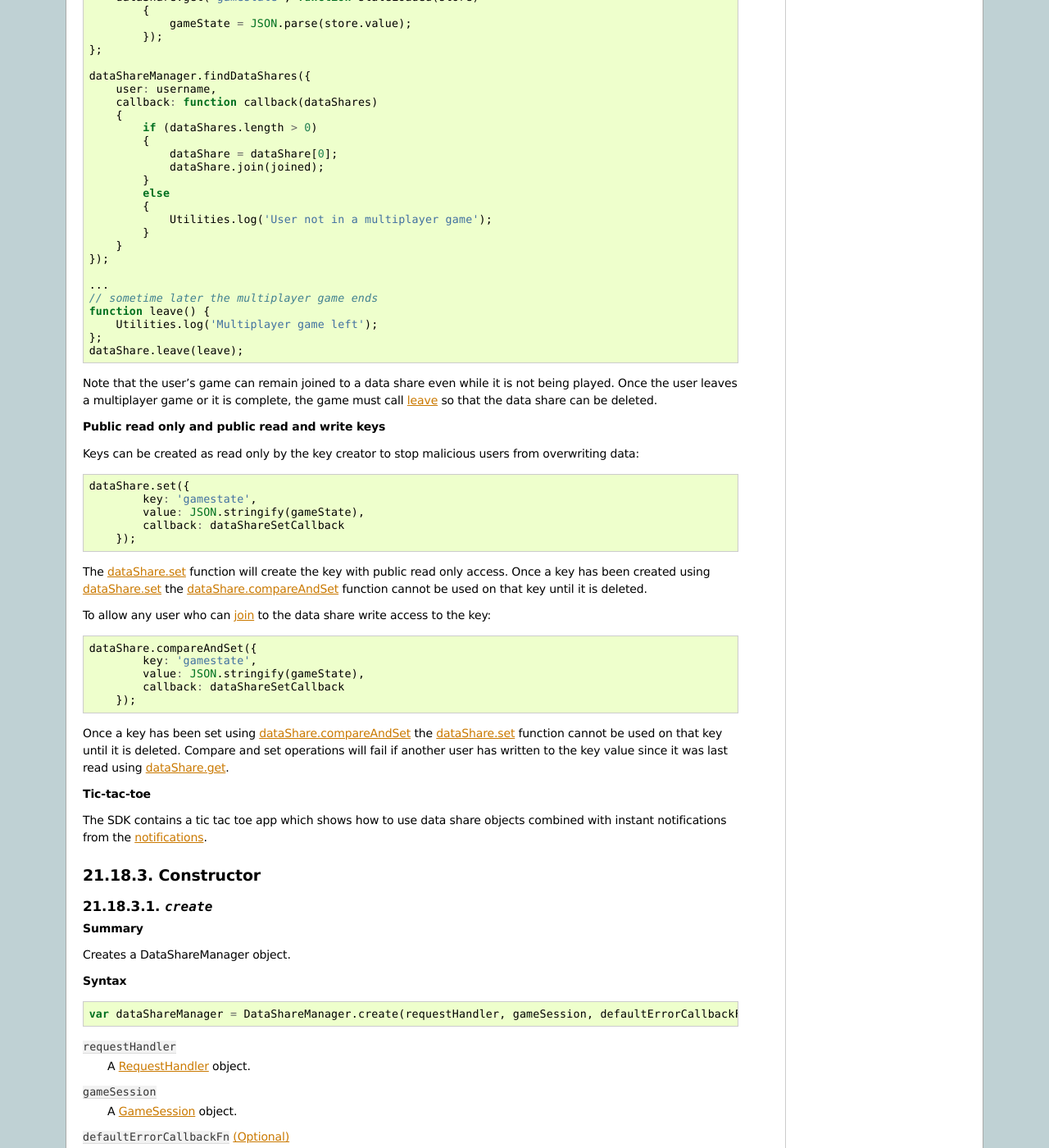
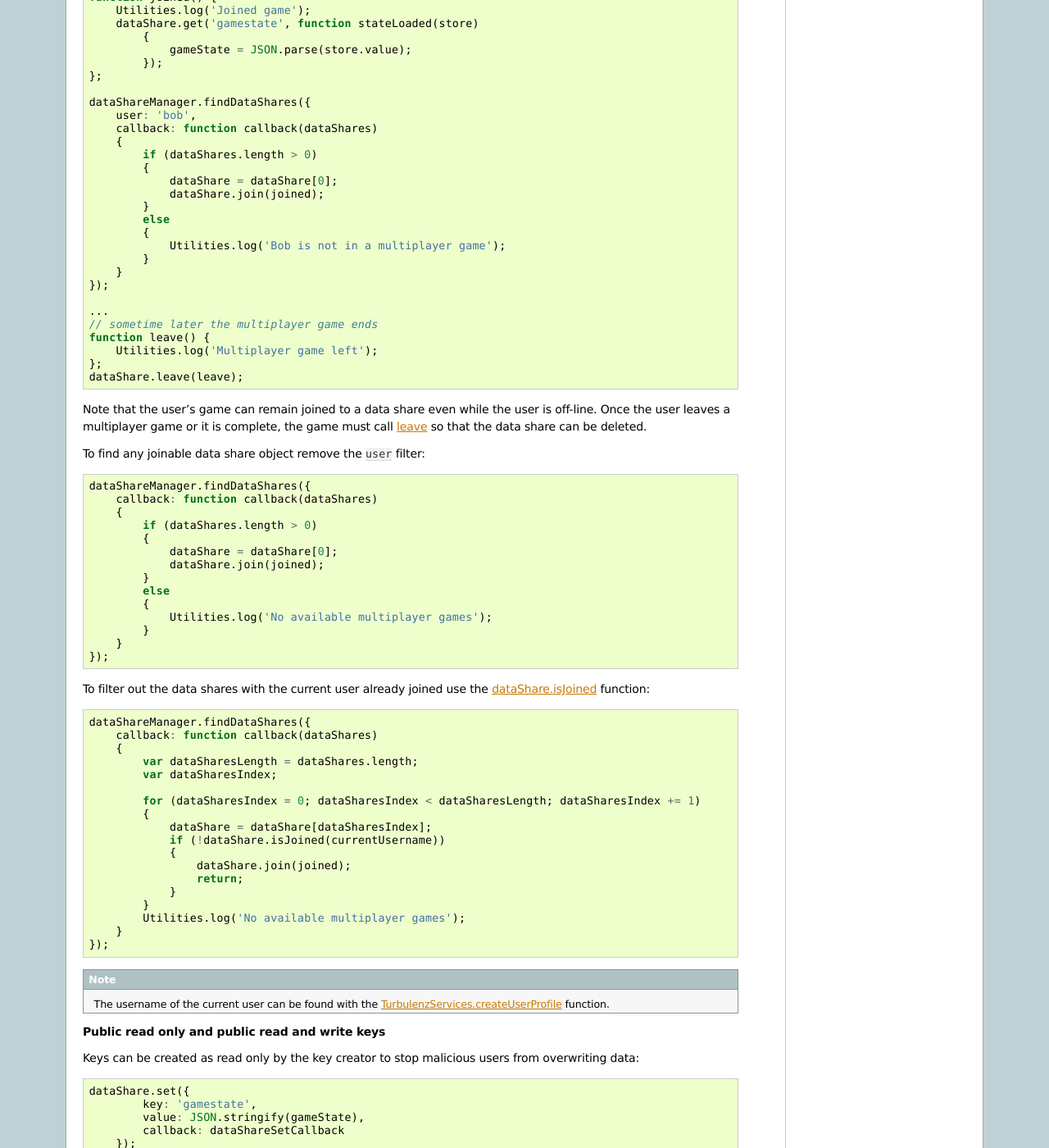
Before and after one commit to turbulenz/turbulenz_engine, a Sphinx documentation site: the page built from docs/source/turbulenz_services/datashare_api.rst, in a window 1280 px wide and 1400 px high, scrolled down 1883 px. Shown: the whole window at 82% size. Built offline with Sphinx 7.4.7, drawn with Linux system fonts in a browser that asks for light colours; some of the changed text lies outside the part shown.

Commit message:
More data share docs updates

```diff
--- a/docs/source/turbulenz_services/datashare_api.rst
+++ b/docs/source/turbulenz_services/datashare_api.rst
@@ -13,7 +13,7 @@ The DataShareManager Object
 
 The ``DataShareManager`` object is an API for creating and finding data share objects.
 Data shares are public key-value stores which allow games to share data or
-communicate asynchronously (while the receiving user is offline) with other user's games.
+communicate asynchronously (while the receiving user is off-line) with other user's games.
 
 For synchronous multiplayer games (with users all playing at the same time) please use the
 :ref:`MultiPlayerSessionManager <multiplayersessionmanager>`.
@@ -61,7 +61,7 @@ Only the owner of a key (the first user to write to the key) can:
 - Delete a key (even for public read and write keys).
   This avoids malicious users deleting a key and then recreating it with themselves as the owner.
 
-For more information see the :ref:`datashare access example <datashare_access_example>`.
+For more information see the :ref:`data share access example <datashare_access_example>`.
 
 **Manually viewing and removing the data store on the local server**
 
@@ -125,10 +125,10 @@ After creating the data share the game can write to its key-value store using th
 
 Data shares can be found using the :ref:`dataShareManager.findDataShares <datasharemanager_finddatashares>` function.
 This function returns an array of data share objects which match the find parameters.
-To use a the data share :ref:`getKeys <datashare_getkeys>`, :ref:`get <datashare_get>`, :ref:`set <datashare_set>` or
+To use the data share :ref:`getKeys <datashare_getkeys>`, :ref:`get <datashare_get>`, :ref:`set <datashare_set>` or
 :ref:`compareAndSet <datashare_compareandset>` functions you first need to :ref:`join <datashare_join>` the data share.
 
-::
+The following code will find the first data share object with the user "bob" joined::
 
     var dataShare;
 
@@ -141,7 +141,7 @@ To use a the data share :ref:`getKeys <datashare_getkeys>`, :ref:`get <datashare
     };
 
     dataShareManager.findDataShares({
-        user: username,
+        user: 'bob',
         callback: function callback(dataShares)
         {
             if (dataShares.length > 0)
@@ -151,7 +151,7 @@ To use a the data share :ref:`getKeys <datashare_getkeys>`, :ref:`get <datashare
             }
             else
             {
-                Utilities.log('User not in a multiplayer game');
+                Utilities.log('Bob is not in a multiplayer game');
             }
         }
     });
@@ -163,9 +163,54 @@ To use a the data share :ref:`getKeys <datashare_getkeys>`, :ref:`get <datashare
     };
     dataShare.leave(leave);
 
-Note that the user's game can remain joined to a data share even while it is not being played.
+Note that the user's game can remain joined to a data share even while the user is off-line.
 Once the user leaves a multiplayer game or it is complete, the game must call :ref:`leave <datashare_leave>` so that the
 data share can be deleted.
+
+To find any joinable data share object remove the ``user`` filter::
+
+    dataShareManager.findDataShares({
+        callback: function callback(dataShares)
+        {
+            if (dataShares.length > 0)
+            {
+                dataShare = dataShare[0];
+                dataShare.join(joined);
+            }
+            else
+            {
+                Utilities.log('No available multiplayer games');
+            }
+        }
+    });
+
+.. _datashare_isjoined_example:
+
+To filter out the data shares with the current user already joined use the
+:ref:`dataShare.isJoined <datashare_isjoined>` function::
+
+    dataShareManager.findDataShares({
+        callback: function callback(dataShares)
+        {
+            var dataSharesLength = dataShares.length;
+            var dataSharesIndex;
+
+            for (dataSharesIndex = 0; dataSharesIndex < dataSharesLength; dataSharesIndex += 1)
+            {
+                dataShare = dataShare[dataSharesIndex];
+                if (!dataShare.isJoined(currentUsername))
+                {
+                    dataShare.join(joined);
+                    return;
+                }
+            }
+            Utilities.log('No available multiplayer games');
+        }
+    });
+
+.. NOTE::
+    The username of the current user can be found with the
+    :ref:`TurbulenzServices.createUserProfile <turbulenzservices_createuserprofile>` function.
 
 .. _datashare_access_example:
 
@@ -198,8 +243,8 @@ read using :ref:`dataShare.get <datashare_get>`.
 
 **Tic-tac-toe**
 
-The SDK contains a tic tac toe app which shows how to use data share objects combined with instant notifications from
-the :ref:`notifications <notificationsmanager>`.
+The SDK contains a tic tac toe app which shows how to use data share objects combined with
+:ref:`instant notifications <notificationsmanager>` with some simple game and lobby logic.
 
 Constructor
 ===========
@@ -283,12 +328,14 @@ Create a :ref:`DataShare <datashare>` object.
 
 ``user`` (Optional)
     A JavaScript string.
-    Find all data shares with the username ``user`` joined.
+    Find data shares with the username ``user`` joined.
 
 ``callback``
     A JavaScript function.
-    Returns a list of the first 64 :ref:`DataShare <datashare>` objects matching the search sorted by most recently
-    created.
+    Returns a list of the first 64 joinable :ref:`DataShare <datashare>` objects matching the search sorted by most
+    recently created.
+    This list can contain data shares that the current user has already joined.
+    Joined data shares can be filtered out with the :ref:`dataShare.isJoined <datashare_isjoined>` function.
 
 ``errorCallback`` :ref:`(Optional) <datasharemanager_errorcallback>`
 
@@ -638,7 +685,7 @@ since the key was last read with :ref:`dataShare.get <datashare_get>`.
 
 **Summary**
 
-Check if a user is joined to the datashare.
+Check if a user is joined to the data share.
 
 **Syntax** ::
 
@@ -649,9 +696,34 @@ Check if a user is joined to the datashare.
     The username to check.
 
 Returns a JavaScript boolean.
+Useful to filter out data shares that the current user is already joined to.
+See the :ref:`finding data shares <datashare_isjoined_example>` example.
 
 Properties
 ==========
+
+.. index::
+    pair: DataShare; id
+
+.. _datashare_id:
+
+`id`
+----
+
+**Summary**
+
+A globally unique id for this data share (this is the same for all users).
+
+**Syntax** ::
+
+    var id = dataShare.id;
+
+A JavaScript string.
+Useful when sending notifications (see :ref:`NotificationsManager <notificationsmanager>`) so the receiving user knows
+which data share the notification is about.
+
+.. NOTE::
+    This property is read only.
 
 .. index::
     pair: DataShare; publicReadOnly
```
